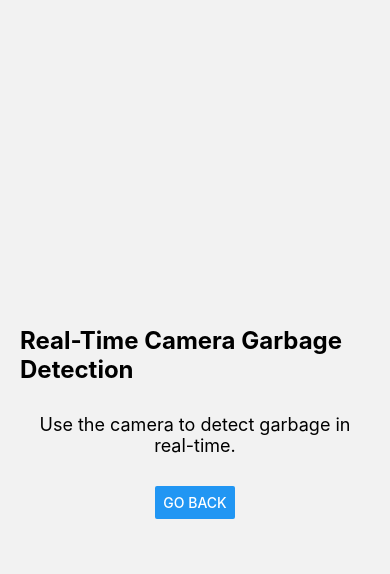
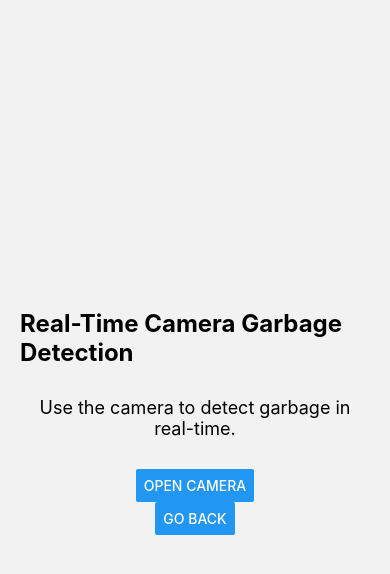
Before and after one commit to VenujaVP/Garbage-Detection-YOLOv8-ReactNative-App, a React Native app: screen /RealTimeCamera in a window 390 px wide. Both pictures are taken after a click on the button "START REAL-TIME CAMERA DETECTION". Shown: the top 574 px of the page. Built offline with nearby package versions, Linux system fonts and the light colour scheme.

Commit message:
Real-Time Camera Garbage Detection 02

```diff
--- a/pages/RealTimeCamera.js
+++ b/pages/RealTimeCamera.js
@@ -1,17 +1,42 @@
-import React from 'react';
-import { View, Text, StyleSheet, Button } from 'react-native';
+import React, { useState } from 'react';
+import { View, Text, StyleSheet, Button, TouchableOpacity } from 'react-native';
+import { Camera } from 'expo-camera';
 
-const RealTimeCamera = () => {
+const RealTimeCamera = ({ navigation }) => {
+  const [cameraOpen, setCameraOpen] = useState(false);
+
+  const openCamera = async () => {
+    const { status } = await Camera.requestCameraPermissionsAsync();
+    if (status === 'granted') {
+      setCameraOpen(true);
+    } else {
+      alert('Camera permission is required to use this feature.');
+    }
+  };
+
   return (
     <View style={styles.container}>
-      <Text style={styles.title}>Real-Time Camera Garbage Detection</Text>
-      <Text style={styles.description}>
-        Use the camera to detect garbage in real-time.
-      </Text>
-
-      {/* Add Camera feed and detection logic here */}
-
-      <Button title="Go Back" onPress={() => navigation.goBack()} />
+      {cameraOpen ? (
+        <Camera style={styles.camera} type={Camera.Constants.Type.back}>
+          <View style={styles.cameraContainer}>
+            <TouchableOpacity
+              style={styles.closeButton}
+              onPress={() => setCameraOpen(false)}
+            >
+              <Text style={styles.closeButtonText}>Close Camera</Text>
+            </TouchableOpacity>
+          </View>
+        </Camera>
+      ) : (
+        <>
+          <Text style={styles.title}>Real-Time Camera Garbage Detection</Text>
+          <Text style={styles.description}>
+            Use the camera to detect garbage in real-time.
+          </Text>
+          <Button title="Open Camera" onPress={openCamera} />
+          <Button title="Go Back" onPress={() => navigation.goBack()} />
+        </>
+      )}
     </View>
   );
 };
@@ -33,6 +58,28 @@ const styles = StyleSheet.create({
     textAlign: 'center',
     marginBottom: 30,
   },
+  camera: {
+    flex: 1,
+    width: '100%',
+  },
+  cameraContainer: {
+    flex: 1,
+    backgroundColor: 'transparent',
+    flexDirection: 'row',
+    justifyContent: 'center',
+    margin: 20,
+  },
+  closeButton: {
+    alignSelf: 'flex-end',
+    alignItems: 'center',
+    backgroundColor: 'red',
+    padding: 10,
+    borderRadius: 5,
+  },
+  closeButtonText: {
+    fontSize: 16,
+    color: 'white',
+  },
 });
 
 export default RealTimeCamera;
```
